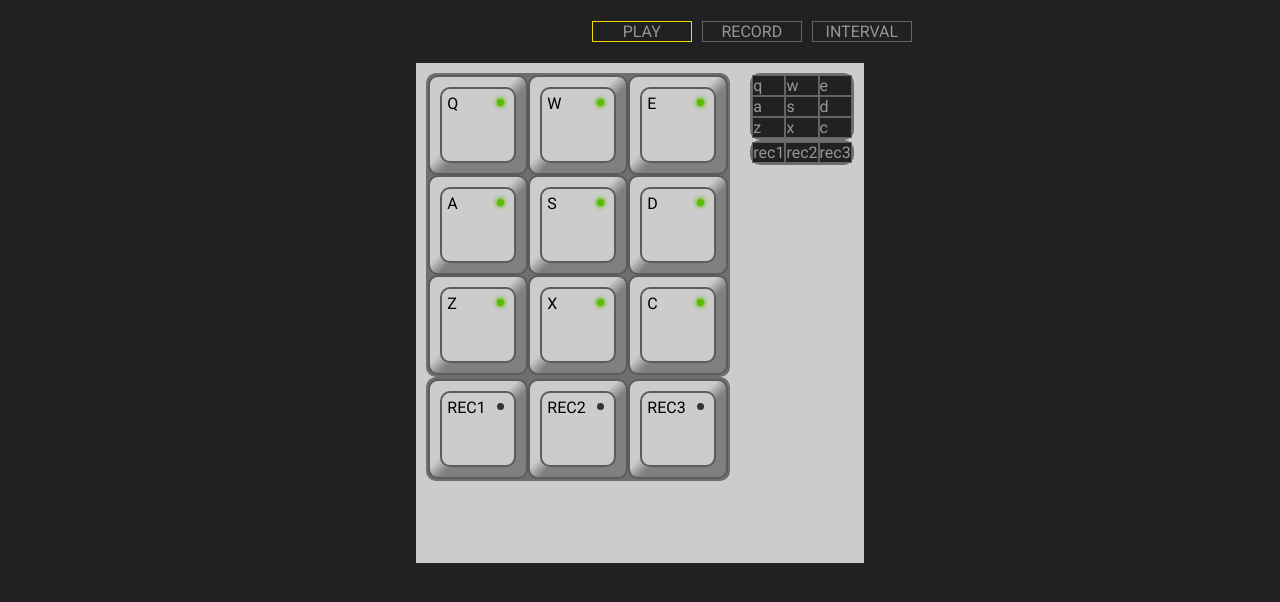
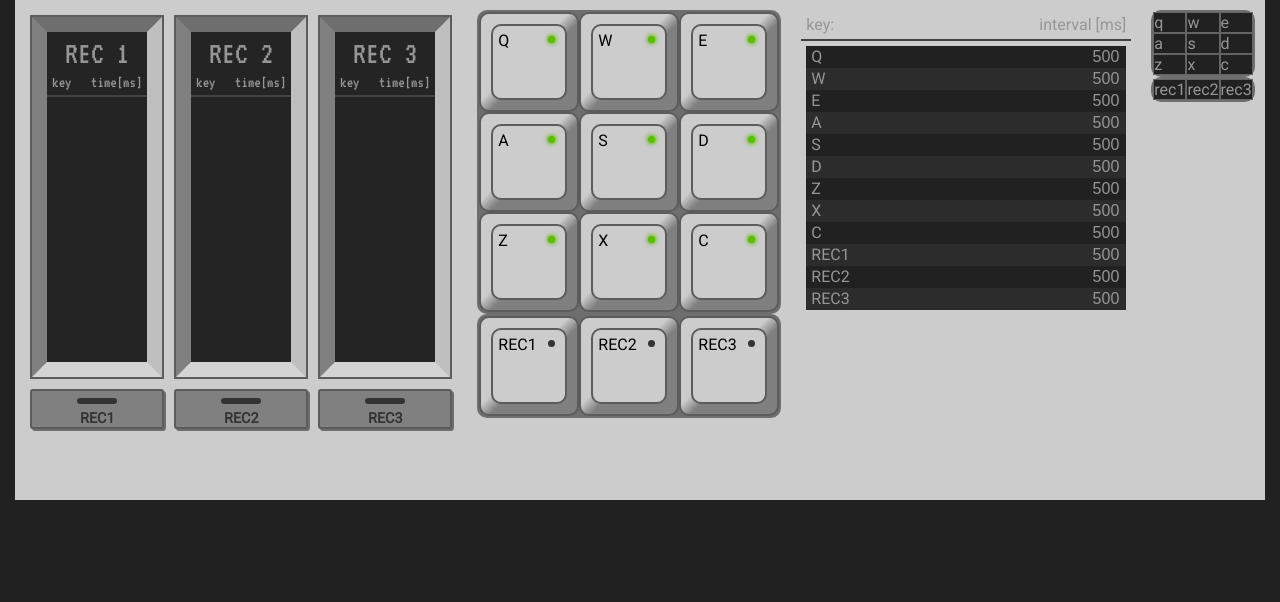
Before and after one commit to christianambukita/drum-pad-simulator, a React (Create React App) app: page / in a window 1280 px wide. Shown: the top 602 px of the page. Built offline with nearby package versions, Linux system fonts and the light colour scheme.

Commit message:
Move all components into one scene

```diff
--- a/src/components/App.js
+++ b/src/components/App.js
@@ -3,8 +3,10 @@ import {connect} from 'react-redux'
 import '../App.css';
 import DrumPads from './DrumPads'
 import RecordPads from './RecordPads'
-import ControlPads from './ControlPads'
 import ModeControl from './ModeControl';
+import IntervalControl from './IntervalControl'
+import OngoingPads from './OngoingPads'
+import RecBoard from './RecBoard'
 
 function App() {
 
@@ -15,18 +17,21 @@ function App() {
     <div className="app-container">
       <div className="main-container">
         <div className="top-section">
-          <div className="flex-container">
-            <ModeControl />
-          </div>
         </div>
         <div className="bottom-section">
+          <div className="section-container">
+            <RecBoard />
+          </div>
           <div className="section-container">
             {/* <div id="display">{displayValue}</div> */}
             <DrumPads setDisplay={setDisplay}/>
             <RecordPads />
           </div>
           <div className="section-container">
-            <ControlPads />
+            <IntervalControl />
+          </div>
+          <div className="section-container">
+            <OngoingPads />
           </div>
         </div>
 
```
